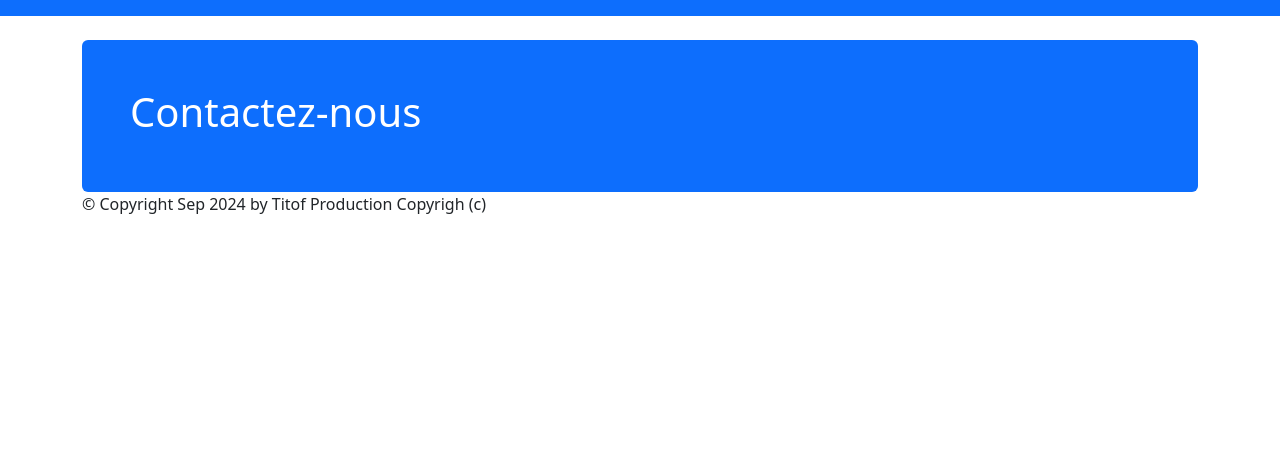
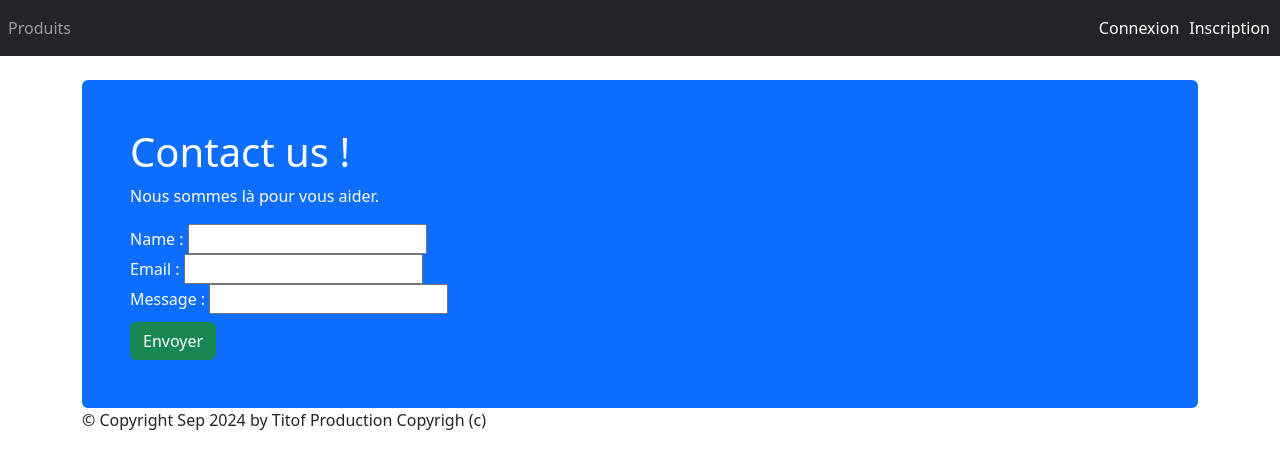
Before and after one commit to krshmt/Django, a Django app: page /LesProduits/contact/ in a window 1280 px wide. Shown: the top 469 px of the page. Run offline with Django 5.2, Linux system fonts and the light colour scheme; some libraries are stand-ins or nearby versions.

Commit message:
fin du td3 fonctionnel

```diff
--- a/TD1 2/GestionProduit/GestionProduit/settings.py
+++ b/TD1 2/GestionProduit/GestionProduit/settings.py
@@ -27,7 +27,7 @@ SECRET_KEY = 'django-insecure-#^g8g26hi9=y%$@_&5fj*x+n2a5zes-7f160a^p!rv5m9n3825
 DEBUG = True
 
 ALLOWED_HOSTS = []
-
+EMAIL_BACKEND = 'django.core.mail.backends.console.EmailBackend'
 
 # Application definition
 
--- /dev/null
+++ b/TD1 2/GestionProduit/LesProduits/form.py
@@ -0,0 +1,6 @@
+from django import forms
+
+class ContactUsForm(forms.Form):
+    name = forms.CharField(required=False)
+    email = forms.EmailField()
+    message = forms.CharField(max_length=1000)
--- a/TD1 2/GestionProduit/LesProduits/static/css/styles.css
+++ b/TD1 2/GestionProduit/LesProduits/static/css/styles.css
@@ -1,3 +1,6 @@
 h1{
     font-family: 'Courier New', Courier, monospace;
 }
+a{
+    color:white;
+}
--- a/TD1 2/GestionProduit/LesProduits/templates/base.html
+++ b/TD1 2/GestionProduit/LesProduits/templates/base.html
@@ -11,10 +11,37 @@
     {% endblock %}
 </head>
 
+<style>
+    .navbar{
+        color: white;
+    }
+    li{
+        list-style-type: none;
+        margin-right: 10px;
+    }
+</style>
 <body>
     {% block nav %}
-    <nav class="navbar navbar-expand-md navbar-dark bg-primary mb-4">
-        {% block menu %}{% endblock %}
+    <nav class="navbar navbar-expand-md navbar-dark bg-dark mb-4">
+        <div class="collapse navbar-collapse" id="navbarNav">
+            <ul class="navbar-nav ml-auto">
+                <li class="nav-item">
+                    <a class="nav-link" href="{% url 'product-list' %}">Produits</a>
+                </li>
+            </ul>
+        </div>
+        {% if user.is_authenticated %}
+        <li class="nav-item">
+            <a class="nav-link" href="{% url 'logout' %}">Déconnexion</a>
+        </li>
+        {%else%}
+        <li class="nav-item">
+            <a class="nav-link" href="{% url 'login' %}">Connexion</a>
+        </li>
+        <li class="nav-item">
+            <a class="nav-link" href="{% url 'register' %}">Inscription</a>
+        </li>
+        {%endif%}
     </nav>
     {% endblock %}
     <main role="main" class="container top-pushed">
--- /dev/null
+++ b/TD1 2/GestionProduit/LesProduits/templates/contact.html
@@ -0,0 +1,10 @@
+{% extends 'base.html' %}
+{% block contenu %}
+<h1> {{ titreh1 }} </h1>
+<p>Nous sommes là pour vous aider.</p>
+<form action="" method="post" novalidate>
+{% csrf_token %}
+{{ form }}
+<button type="submit" class="btn btn-success mt-2">Envoyer</button>
+</form>
+{% endblock %}
--- a/TD1 2/GestionProduit/LesProduits/urls.py
+++ b/TD1 2/GestionProduit/LesProduits/urls.py
@@ -4,13 +4,17 @@ from django.views.generic import *
 
 urlpatterns = [
     path('', views.index, name='index'),
+    path('home/', views.home, name='home'),
     path("hello/<name>", views.hello, name='hello'),
     path("comparer/<nb1>/<nb2>", views.comparer, name='comparer'),
     path("ListeProduits", views.ListeProduits, name='ListeProduits'),
     path("productsview", views.lesProduits, name='productsview'),
     path("home", views.HomeView.as_view()),
     path('about/', views.AboutView.as_view()),
-    path('contact/', views.ContactView.as_view(), name='contact'),
-    path("product/list",views.ProductListView.as_view()),
+    path("product/list",views.ProductListView.as_view(), name="product-list"),
     path("product/<pk>" ,views.ProductDetailView.as_view(), name="product-detail"),
+    path('login/', views.ConnectView.as_view(), name='login'),
+    path('register/', views.RegisterView.as_view(), name='register'),
+    path('logout/', views.DisconnectView.as_view(), name='logout'),
+    path('contact/', views.ContactView, name='contact'),
 ]
--- a/TD1 2/GestionProduit/LesProduits/views.py
+++ b/TD1 2/GestionProduit/LesProduits/views.py
@@ -1,6 +1,11 @@
-from django.shortcuts import render
+from django.shortcuts import render, redirect
 from LesProduits.models import Product
+from LesProduits.form import ContactUsForm
 from django.views.generic import *
+from django.contrib.auth.views import LoginView
+from django.contrib.auth.models import User
+from django.contrib.auth import authenticate, login, logout
+from django.core.mail import send_mail
 
 # Create your views here.
 
@@ -13,6 +18,8 @@ def index(request):
         name = "inconnu"
     return HttpResponse("<h1> Bonjour " + name + " voici ma premiere vue </h1>")
 
+def home(request):
+    return HttpResponse("<h1> Bonjour, voici ma vue home </h1>")
 
 def about(request):
     return HttpResponse("<h1> Bonjour, voici ma vue about </h1>")
@@ -62,16 +69,6 @@ class AboutView(TemplateView):
     def post(self, request, **kwargs):
         return render(request, self.template_name)
 
-class ContactView(TemplateView):
-    template_name = "home.html"
-    def get_context_data(self, **kwargs):
-        context = super(ContactView, self).get_context_data(**kwargs)
-        context['titreh1'] = "Contactez-nous"
-        context['contact'] = self.kwargs.get('contact')
-        return context
-    def post(self, request, **kwargs):
-        return render(request, self.template_name)
-
 class ProductListView(ListView):
     model = Product
     template_name = "listProducts.html"
@@ -85,3 +82,51 @@ class ProductDetailView(DetailView):
         context = super(ProductDetailView, self).get_context_data(**kwargs)
         context['titremenu'] = "Détail produit"
         return context
+
+
+class ConnectView(LoginView):
+    template_name = 'login.html'
+    def post(self, request, **kwargs):
+        username = request.POST.get('username', False)
+        password = request.POST.get('password', False)
+        user = authenticate(username=username, password=password)
+        if user is not None and user.is_active:
+            login(request, user)
+            return render(request, 'hello.html',{'titreh1':"hello "+username+", you're connected"})
+        else:
+            return render(request, 'register.html')
+
+def ContactView(request):
+    titreh1 = "Contact us !"
+    if request.method=='POST':
+        form = ContactUsForm(request.POST)
+        if form.is_valid():
+            send_mail(
+            subject=f'Message from {form.cleaned_data["name"] or "anonyme"} via MonProjet contact Us form',
+            message=form.cleaned_data['message'],
+            from_email=form.cleaned_data['email'],
+            recipient_list=['admin@monprojet.com'],
+            )
+            return redirect('email-sent')
+    else:
+        form = ContactUsForm()
+        return render(request, "contact.html",{'titreh1':titreh1, 'form':form})
+
+class RegisterView(TemplateView):
+    template_name = 'register.html'
+    def post(self, request, **kwargs):
+        username = request.POST.get('username', False)
+        mail = request.POST.get('mail', False)
+        password = request.POST.get('password', False)
+        user = User.objects.create_user(username, mail, password)
+        user.save()
+        if user is not None and user.is_active:
+            return render(request, 'login.html')
+        else:
+            return render(request, 'register.html')
+
+class DisconnectView(TemplateView):
+    template_name = 'logout.html'
+    def get(self, request, **kwargs):
+        logout(request)
+        return render(request, self.template_name)
```
Also changed, not shown: TD1 2/GestionProduit/LesProduits/templates/detail_product.html (+10 -4 lines), TD1 2/GestionProduit/LesProduits/templates/hello.html (added, +10 -0 lines), TD1 2/GestionProduit/LesProduits/templates/login.html (added, +20 -0 lines), TD1 2/GestionProduit/LesProduits/templates/logout.html (added, +16 -0 lines), TD1 2/GestionProduit/LesProduits/templates/register.html (added, +22 -0 lines), TD1 2/GestionProduit/db.sqlite3.
